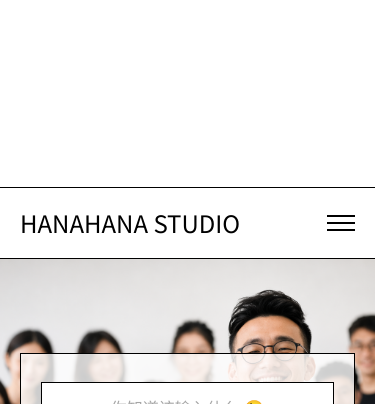
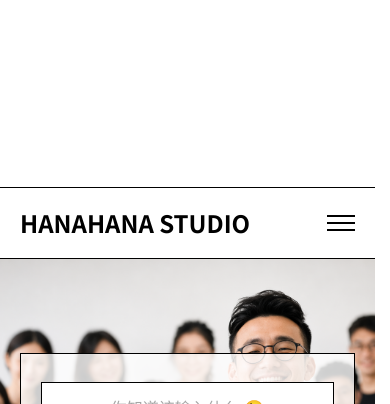
Before and after one commit to chriscxue/hanahana.studio, a Jekyll site: the page built from Member.html, in a window 390 px wide. Shown: the top 404 px of the page. Built offline with Jekyll 4.4.1, drawn with Linux system fonts in a browser that asks for light colours.

Commit message:
移动端Hero图统一改为1:1正方形裁切（Art High School/About/Channel），header汉堡包菜单标题字重改600

```diff
--- a/About.html
+++ b/About.html
@@ -345,6 +345,9 @@ description: "关于HANAHANA STUDIO：创始人薛承林的教育理念、工作
         #roadmap-table td.col-rolling-white   { background: var(--color-paper); width: 7.4%; }
 
         @media (max-width: 768px) {
+            /* Hero 图裁成正方形 */
+            .about-hero-row img { aspect-ratio: 1 / 1; max-height: none; }
+
             /* Layout: 右列先显示 */
             .about-layout { grid-template-columns: 1fr; }
             .about-right { order: 1; }
--- a/Art_High_School.html
+++ b/Art_High_School.html
@@ -404,6 +404,7 @@ description: "美国VIA高中官方艺术部，提供144周体系化艺术课程
             .ahs-row .ahs-col { padding-top: 32px; padding-bottom: 32px; }
             .ahs-col:not(:last-child) { border-right: none; border-bottom: 0.5px solid #000; }
             .ahs-col-img { border-right: none; min-height: 220px; }
+            .ahs-col-img img { aspect-ratio: 1 / 1; max-height: none; }
 
             /* Tab 区：全宽竖列导航，内容区显示提示 */
             .ahs-tab-layout { grid-template-columns: 1fr; }
--- a/Channel.html
+++ b/Channel.html
@@ -81,7 +81,7 @@ description: "HANAHANA STUDIO内容频道，涵盖英语口语训练、行业观
         .channel-single { flex: 1; padding: 64px; border-bottom: 0.5px solid #000; font-size: 16px; font-weight: 300; color: #888; }
 
         @media (max-width: 768px) {
-            .content-hero img { max-height: 240px; }
+            .content-hero img { aspect-ratio: 1 / 1; max-height: none; }
             .channel-nav { grid-template-columns: repeat(2, 1fr); }
             .channel-nav-item { padding: 20px; font-size: 16px; }
             .channel-layout { grid-template-columns: 1fr; }
--- a/assets/css/shared.css
+++ b/assets/css/shared.css
@@ -68,7 +68,7 @@ body {
     .logo { width: 100%; height: auto; }
 
     .mobile-nav-bar { display: flex; align-items: center; justify-content: space-between; padding: 16px 20px; }
-    .mobile-nav-title { font-size: 24px; font-weight: 400; }
+    .mobile-nav-title { font-size: 24px; font-weight: 600; }
     .mobile-nav-toggle { display: flex; flex-direction: column; justify-content: center; gap: 5px; width: 28px; height: 22px; background: none; border: none; padding: 0; cursor: pointer; }
     .mobile-nav-toggle span { display: block; width: 100%; height: 2px; background: #000; }
 
```
